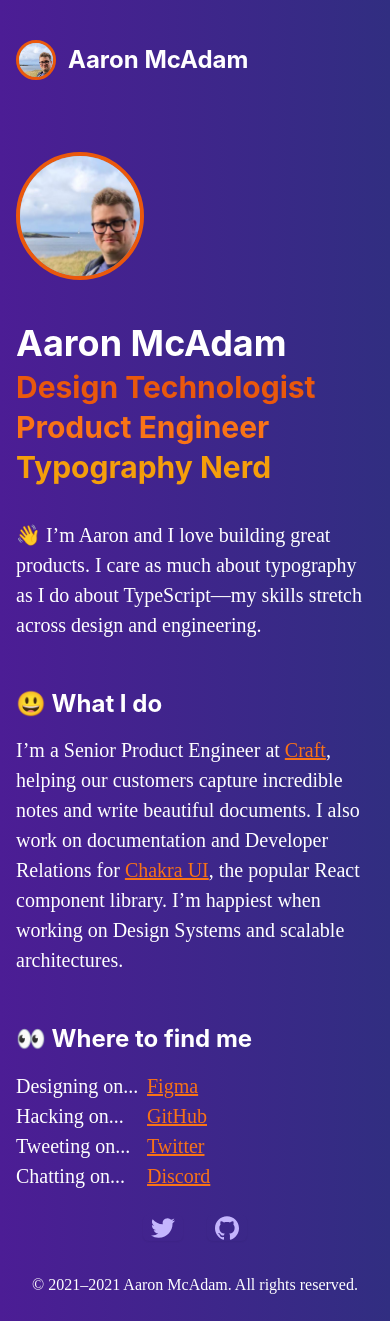
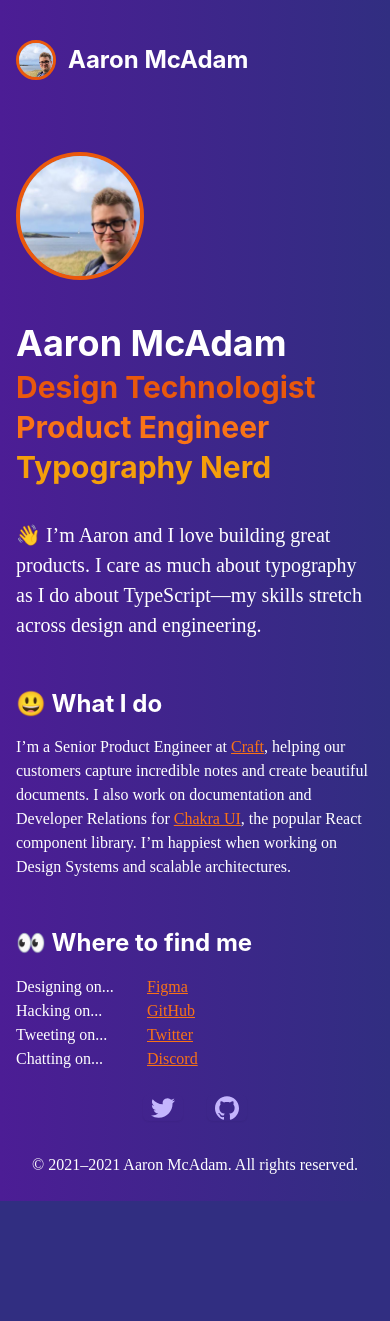
Before and after one commit to aaronmcadam/personal-website, a Next.js app: page / in a window 390 px wide. After the commit the page ends 1201 px from the top, so only its background shows below. Built offline with nearby package versions, Linux system fonts and the light colour scheme; a web font is replaced by a local one.

Commit message:
fix: sm breakpoint

```diff
--- a/src/components/about.tsx
+++ b/src/components/about.tsx
@@ -8,10 +8,10 @@
       px={{ base: 4, sm: 6, lg: 8 }}
       mt={{ base: 12, sm: 24 }}
     >
-      <SimpleGrid columns={{ base: 1, sm: 12 }} spacing={12}>
+      <SimpleGrid columns={{ base: 1, md: 12 }} spacing={12}>
         <Box gridColumn="span 7">
           <Heading fontSize={{ base: "2xl", sm: "3xl" }}>😃 What I do</Heading>
-          <Text fontSize={{ base: "xl", sm: "2xl" }} mt={4}>
+          <Text fontSize={{ base: "md", sm: "xl" }} mt={4}>
             I’m a Senior Product Engineer at{" "}
             <Link
               href="https://www.craft.do"
@@ -20,8 +20,9 @@
             >
               Craft
             </Link>
-            , helping our customers capture incredible notes and write beautiful
-            documents. I also work on documentation and Developer Relations for{" "}
+            , helping our customers capture incredible notes and create
+            beautiful documents. I also work on documentation and Developer
+            Relations for{" "}
             <Link
               href="https://chakra-ui.com"
               target="_blank"
@@ -33,7 +34,7 @@
             Design Systems and scalable architectures.
           </Text>
         </Box>
-        <Box gridColumn="span 5" fontSize={{ base: "xl", sm: "2xl" }}>
+        <Box gridColumn="span 5" fontSize={{ base: "md", sm: "xl" }}>
           <Heading fontSize={{ base: "2xl", sm: "3xl" }}>
             👀 Where to find me
           </Heading>
--- a/src/components/hero.tsx
+++ b/src/components/hero.tsx
@@ -11,11 +11,11 @@
       <Stack
         direction={{ base: "column-reverse", sm: "row" }}
         spacing={10}
-        px={{ base: 0, sm: 14, lg: 16 }}
+        px={{ lg: 16 }}
       >
         <Box>
           <Heading
-            fontSize={{ base: "4xl", sm: "6xl" }}
+            fontSize={{ base: "4xl", sm: "5xl", md: "6xl" }}
             fontWeight="bold"
             color="white"
           >
@@ -31,7 +31,7 @@
           </Heading>
           <Heading
             as="h3"
-            fontSize={{ base: "3xl", sm: "5xl" }}
+            fontSize={{ base: "3xl", sm: "4xl", md: "5xl" }}
             fontWeight="bold"
             color="orange.600"
           >
@@ -39,7 +39,7 @@
           </Heading>
           <Heading
             as="h3"
-            fontSize={{ base: "3xl", sm: "5xl" }}
+            fontSize={{ base: "3xl", sm: "4xl", md: "5xl" }}
             fontWeight="bold"
             color="orange.500"
           >
@@ -47,13 +47,17 @@
           </Heading>
           <Heading
             as="h3"
-            fontSize={{ base: "3xl", sm: "5xl" }}
+            fontSize={{ base: "3xl", sm: "4xl", md: "5xl" }}
             fontWeight="bold"
             color="yellow.500"
           >
             Typography Nerd
           </Heading>
-          <Text fontSize={{ base: "xl", sm: "3xl" }} color="white" mt={8}>
+          <Text
+            fontSize={{ base: "xl", sm: "2xl", md: "3xl" }}
+            color="white"
+            mt={8}
+          >
             👋 I’m Aaron and I love building great products. I care as much
             about typography as I do about TypeScript—my skills stretch across
             design and engineering.
@@ -61,7 +65,7 @@
         </Box>
         <Avatar
           src="/me.jpg"
-          boxSize={{ base: 32, sm: "300px" }}
+          boxSize={{ base: 32, sm: 48, md: "300px" }}
           borderWidth={{ base: "4px", sm: "10px" }}
           borderColor="orange.600"
         />
```
